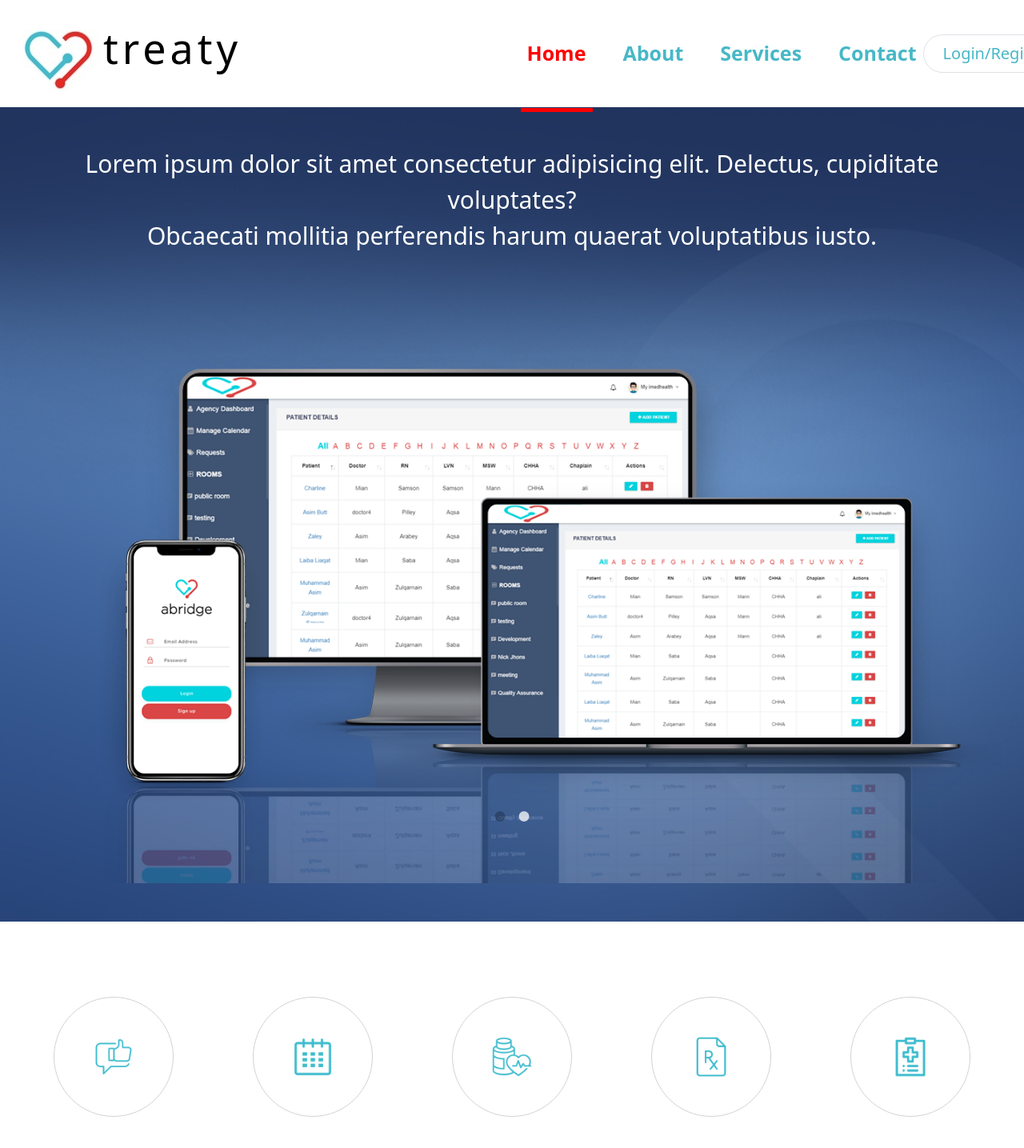
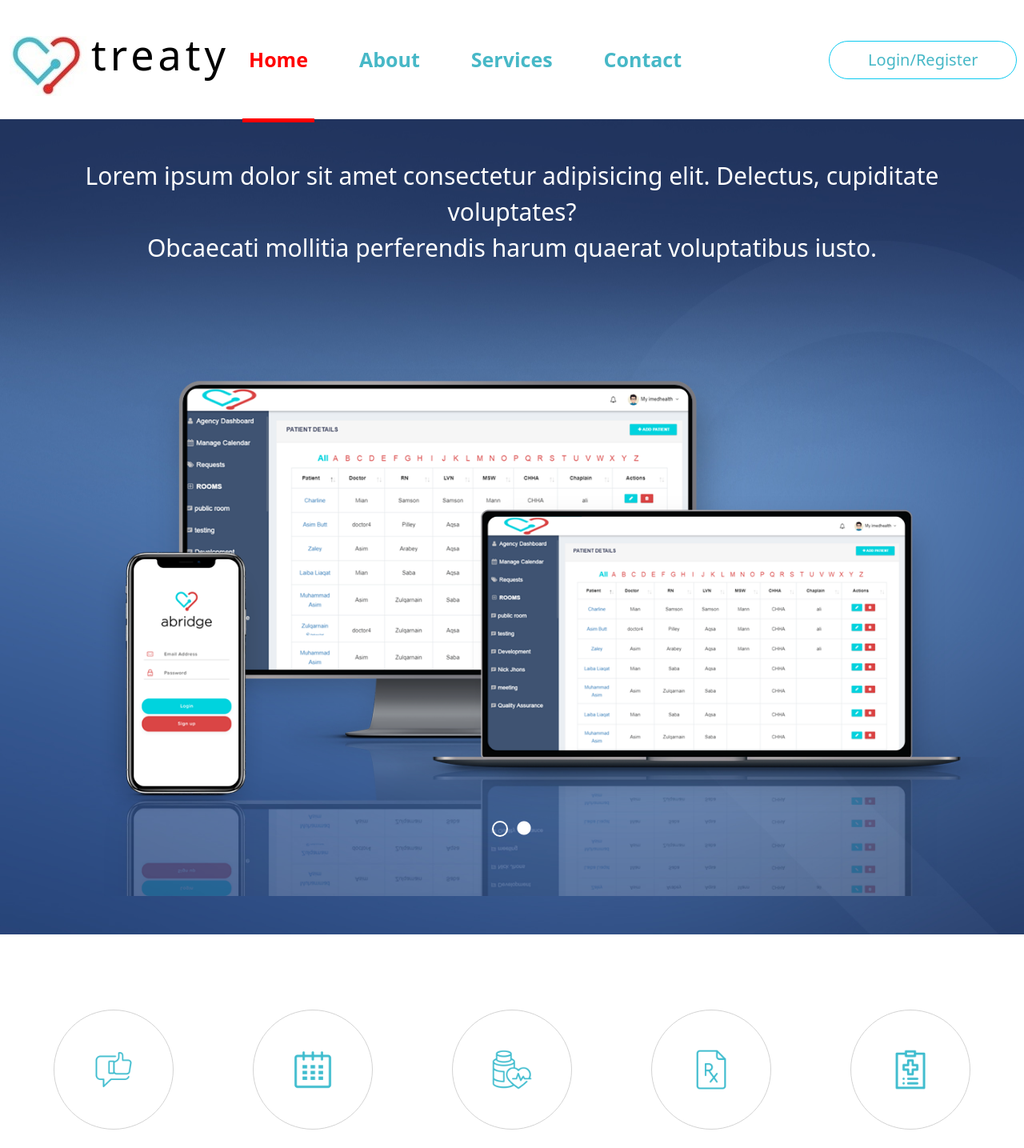
Before and after one commit to usamar98/TreatyHealth, a React (Vite) app: page / in a window 1280 px wide. Shown: the top 1435 px of the page at 80% size. Built offline with nearby package versions, Linux system fonts and the light colour scheme.

Commit message:
new changes

```diff
--- a/src/Components/Form.css
+++ b/src/Components/Form.css
@@ -10,8 +10,8 @@
     font-weight: 500;
 }
 .Form {
-    padding-top: 100px;
-    padding-bottom: 100px;
+    padding-top: 70px;
+    padding-bottom: 70px;
 }
 .contact{
     font-size: 70px;
@@ -50,3 +50,11 @@
         padding-bottom: 20px;
     }
 }
+
+@media (max-width: 992px)   {
+
+
+    .Form {
+        padding-top: 20px;
+    }
+}
--- a/src/Components/Header.css
+++ b/src/Components/Header.css
@@ -47,7 +47,7 @@
 }
 .line{
     width: 90px;
-    height: 46px;
+    height: 52px;
     border-bottom: 5px solid red;
       position: absolute;
     }
@@ -60,6 +60,7 @@
         margin: 0;
         list-style: none;
         text-align: center;
+
 
     }
     .slick-dots li button {
@@ -74,11 +75,12 @@
         border: 0;
         outline: none;
         background: transparent;
+
     }
 
 .slick-dots li button:before {
     font-family: 'slick';
-    font-size: 15px;
+    font-size: 20px;
     line-height: 20px;
     position: absolute;
     top: 0;
@@ -87,24 +89,33 @@
     height: 20px;
     content: '•';
     text-align: center;
-    opacity: .25;
+    opacity: 1;
     -webkit-font-smoothing: antialiased;
     -moz-osx-font-smoothing: grayscale;
+    border: 2px solid white;
+    border-radius: 50px;
+    /* background-color: white; */
+    color: transparent;
+
 
 
 }
 .slick-dots li.slick-active button:before {
-    opacity: .75;
+    opacity: 1;
    color: white;
    border: none;
 
 }
+.custom-mr-3 {
+    padding-right: 20rem;
+}
+.custom-mr-4{
+    margin-left: 8rem;
+}
+@media (max-width:992px)  {
 
 
-/* @media (max-width:1170)  {
-
-
-    .nac{
-       margin-right: 300px;
+    .line{
+       display: none;
     }
-} */
+}
--- a/src/Components/Header.jsx
+++ b/src/Components/Header.jsx
@@ -10,7 +10,8 @@ import logo from '../assets/logo.jpg'
 
 const Header = () => {
   const borderStyle = {
-    border: '2px solid rgb(73, 139, 148)',
+    border: '20px solid  !important',
+
 
 
   };
@@ -32,19 +33,21 @@ const Header = () => {
     <>
     <section className='section1 '>
     <div class="container-fluid">
-  <nav class="navbar navbar-expand-lg navbar-light d-flex justify-content-evenly py-3 ">
-
-    <a class="navbar-brand ms-0" href="#"><img src={logo} alt="" /><span class='logo-size'>treaty</span></a>
+    <nav class="navbar navbar-expand-lg navbar-light py-4">
+    <a class="navbar-brand ms-0" href="#">
+        <img src={logo} alt="" />
+        <span class="logo-size">treaty</span>
+    </a>
 
     <button class="navbar-toggler" type="button" data-bs-toggle="collapse" data-bs-target="#navbarSupportedContent" aria-controls="navbarSupportedContent" aria-expanded="false" aria-label="Toggle navigation">
         <span class="navbar-toggler-icon"></span>
     </button>
 
-      <div class="collapse navbar-collapse d-lg-flex justify-content-evenly nac" id="navbarSupportedContent">
-      <ul class="navbar-nav  ms   gap">
+    <div class="collapse navbar-collapse d-lg-flex justify-content-end custom-mr-3 gap-5" id="navbarSupportedContent">
+        <ul class="navbar-nav gap-5">
             <li class="nav-item home">
                 <a class="nav-link home-2" href="#" data-bs-dismiss="collapse">Home</a>
-          <span className='line'></span>
+                <span class='line'></span>
             </li>
             <li class="nav-item word-size">
                 <a class="nav-link home" href="#" data-bs-dismiss="collapse">About</a>
@@ -56,15 +59,10 @@ const Header = () => {
                 <a class="nav-link home" href="#" data-bs-dismiss="collapse">Contact</a>
             </li>
         </ul>
-
-        <form class="d-flex border  rounded-pill " style={borderStyle}>
-          <a class="nav-link  px-4 py-2 home home-3" href="#" data-bs-dismiss="collapse">Login/Register</a>
+        <form class="d-flex border rounded-pill border-info custom-mr-4  " style={borderStyle}>
+            <a class="nav-link px-5 py-2 home home-3" href="#" data-bs-dismiss="collapse">Login/Register</a>
         </form>
-
-
-
     </div>
-
 </nav>
 </div>
 
```
Also changed, not shown: src/assets/logo.jpg. Lines whose indentation alone changed are shown as unchanged.
